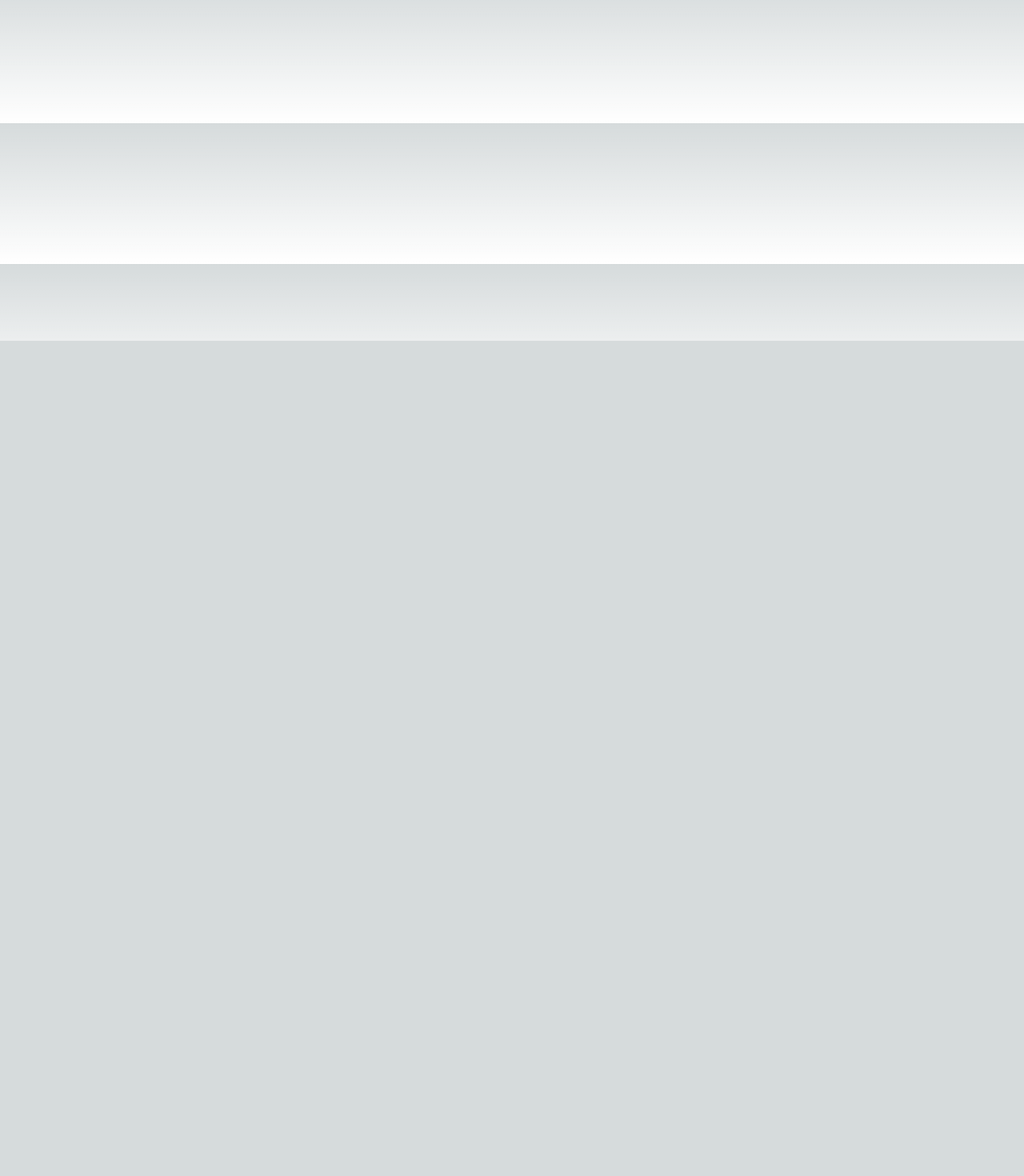
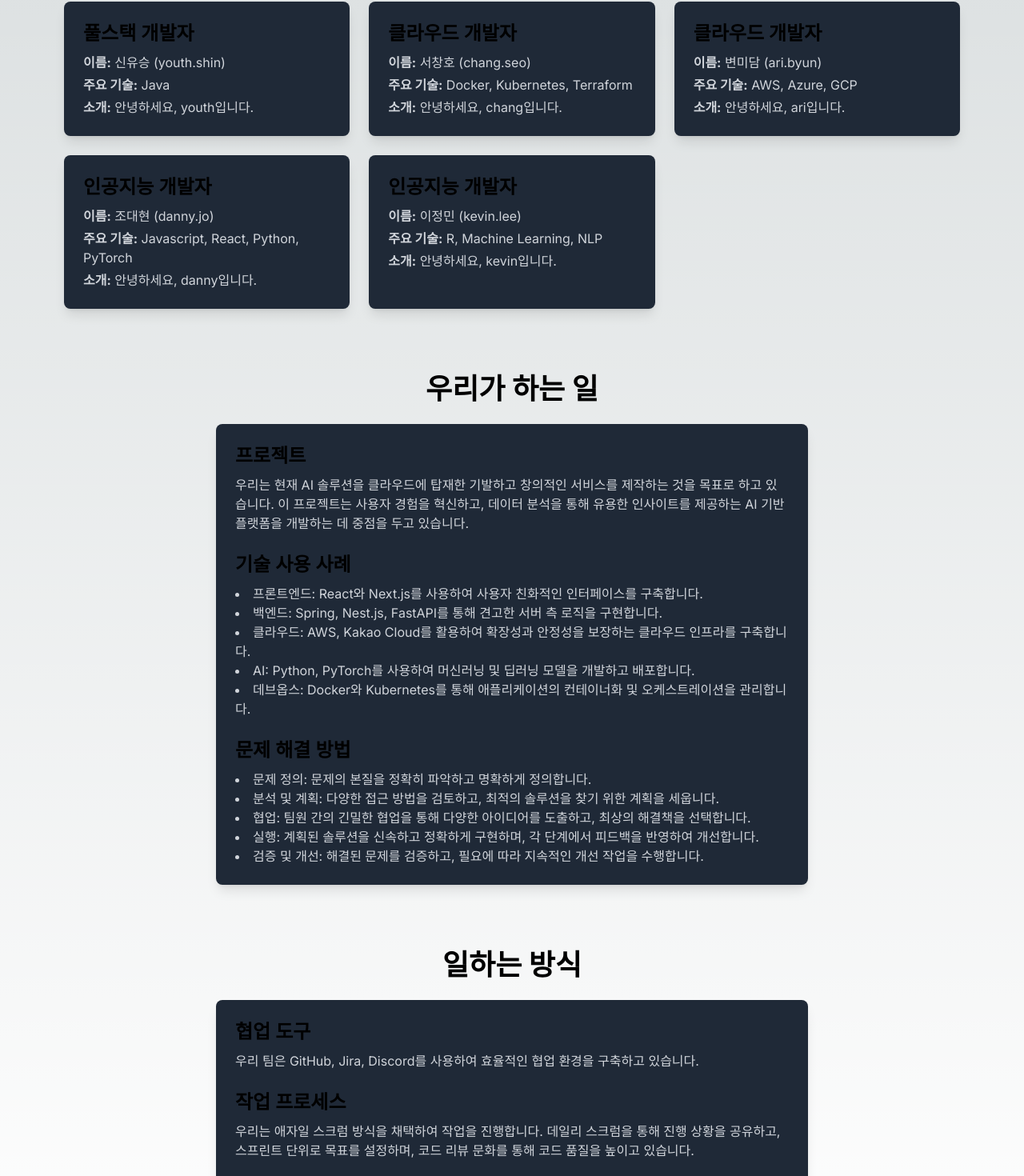
Before and after one commit to ktb6/ktb6-project, a Next.js app: page /about in a window 1280 px wide. Shown: the part 374-1844 px from the top of the page at 80% size. Before the commit the page ends 800 px from the top, so only its background shows below. Built offline with nearby package versions, Linux system fonts and the light colour scheme.

Commit message:
[KTB-1] feat: About 페이지 업데이트

```diff
--- a/src/app/about/page.tsx
+++ b/src/app/about/page.tsx
@@ -1,8 +1,128 @@
+import profileData from "@/assets/data/profile.json";
+import { TitleWrapper } from "@/components/TitleWrapper";
+
 const About = () => {
+  const profile = profileData;
+
   return (
-    <div className="container mx-auto p-4">
-      <h1 className="text-4xl font-bold mb-4">About</h1>
-      <p>This is the about page of the blog.</p>
+    <div className="container mx-auto p-4 flex flex-col gap-8 max-w-[1200px]">
+      <TitleWrapper title=" 안녕하세요, 우리는 카카오테크 부트캠프 1기 6조 육두문자입니다!">
+        <span className="text-2xl">
+          우리 팀은 지속적으로 새로운 기술과 지식을 습득하고, 이를 팀원들과
+          공유함으로써 함께 성장하는 것을 목표로 합니다.
+        </span>
+      </TitleWrapper>
+      <TitleWrapper title="팀원 소개">
+        <section className="grid grid-cols-1 md:grid-cols-2 lg:grid-cols-3 gap-6">
+          {profile.team.members.map((member, index) => (
+            <div key={index} className="bg-gray-800 shadow-lg rounded-lg p-6">
+              <h2 className="text-2xl font-semibold mb-2">
+                {member.role} 개발자
+              </h2>
+              <p className="text-gray-300 mb-1">
+                <span className="font-bold">이름:</span> {member.name} (
+                {member.nickname})
+              </p>
+              <p className="text-gray-300 mb-1">
+                <span className="font-bold">주요 기술:</span>{" "}
+                {member.skills.join(", ")}
+              </p>
+              <p className="text-gray-300">
+                <span className="font-bold">소개:</span> {member.bio}
+              </p>
+            </div>
+          ))}
+        </section>
+      </TitleWrapper>
+      <TitleWrapper title="우리가 하는 일">
+        <section className="bg-gray-800 shadow-lg rounded-lg p-6 flex flex-col gap-2 max-w-[740px]">
+          <div>
+            <h3 className="text-2xl font-semibold mb-2">프로젝트</h3>
+            <p className="text-gray-300 mb-4">
+              우리는 현재 AI 솔루션을 클라우드에 탑재한 기발하고 창의적인
+              서비스를 제작하는 것을 목표로 하고 있습니다. 이 프로젝트는 사용자
+              경험을 혁신하고, 데이터 분석을 통해 유용한 인사이트를 제공하는 AI
+              기반 플랫폼을 개발하는 데 중점을 두고 있습니다.
+            </p>
+          </div>
+          <div>
+            <h3 className="text-2xl font-semibold mb-2">기술 사용 사례</h3>
+            <ul className="list-disc list-inside text-gray-300 mb-4">
+              <li>
+                프론트엔드: React와 Next.js를 사용하여 사용자 친화적인
+                인터페이스를 구축합니다.
+              </li>
+              <li>
+                백엔드: Spring, Nest.js, FastAPI를 통해 견고한 서버 측 로직을
+                구현합니다.
+              </li>
+              <li>
+                클라우드: AWS, Kakao Cloud를 활용하여 확장성과 안정성을 보장하는
+                클라우드 인프라를 구축합니다.
+              </li>
+              <li>
+                AI: Python, PyTorch를 사용하여 머신러닝 및 딥러닝 모델을
+                개발하고 배포합니다.
+              </li>
+              <li>
+                데브옵스: Docker와 Kubernetes를 통해 애플리케이션의 컨테이너화
+                및 오케스트레이션을 관리합니다.
+              </li>
+            </ul>
+          </div>
+          <div>
+            <h3 className="text-2xl font-semibold mb-2">문제 해결 방법</h3>
+            <ul className="list-disc list-inside text-gray-300">
+              <li>
+                문제 정의: 문제의 본질을 정확히 파악하고 명확하게 정의합니다.
+              </li>
+              <li>
+                분석 및 계획: 다양한 접근 방법을 검토하고, 최적의 솔루션을 찾기
+                위한 계획을 세웁니다.
+              </li>
+              <li>
+                협업: 팀원 간의 긴밀한 협업을 통해 다양한 아이디어를 도출하고,
+                최상의 해결책을 선택합니다.
+              </li>
+              <li>
+                실행: 계획된 솔루션을 신속하고 정확하게 구현하며, 각 단계에서
+                피드백을 반영하여 개선합니다.
+              </li>
+              <li>
+                검증 및 개선: 해결된 문제를 검증하고, 필요에 따라 지속적인 개선
+                작업을 수행합니다.
+              </li>
+            </ul>
+          </div>
+        </section>
+      </TitleWrapper>
+      <TitleWrapper title="일하는 방식">
+        <section className="bg-gray-800 shadow-lg rounded-lg p-6 flex flex-col gap-2 max-w-[740px]">
+          <div>
+            <h3 className="text-2xl font-semibold mb-2">협업 도구</h3>
+            <p className="text-gray-300 mb-4">
+              우리 팀은 GitHub, Jira, Discord를 사용하여 효율적인 협업 환경을
+              구축하고 있습니다.
+            </p>
+          </div>
+          <div>
+            <h3 className="text-2xl font-semibold mb-2">작업 프로세스</h3>
+            <p className="text-gray-300 mb-4">
+              우리는 애자일 스크럼 방식을 채택하여 작업을 진행합니다. 데일리
+              스크럼을 통해 진행 상황을 공유하고, 스프린트 단위로 목표를
+              설정하며, 코드 리뷰 문화를 통해 코드 품질을 높이고 있습니다.
+            </p>
+          </div>
+          <div>
+            <h3 className="text-2xl font-semibold mb-2">커뮤니케이션</h3>
+            <p className="text-gray-300 mb-4">
+              팀 내외부와의 원활한 소통을 위해 Discord와 Zep을 사용하고
+              있습니다. 이를 통해 실시간 커뮤니케이션과 협업을 효과적으로
+              진행하고 있습니다.
+            </p>
+          </div>
+        </section>
+      </TitleWrapper>
     </div>
   );
 };
--- a/src/app/contact/page.tsx
+++ /dev/null
@@ -1,10 +0,0 @@
-const Contact = () => {
-  return (
-    <div className="container mx-auto p-4">
-      <h1 className="text-4xl font-bold mb-4">Contact</h1>
-      <p>This is the contact page of the blog.</p>
-    </div>
-  );
-};
-
-export default Contact;
--- a/src/app/layout.tsx
+++ b/src/app/layout.tsx
@@ -1,7 +1,7 @@
 import type { Metadata } from "next";
 import { Inter } from "next/font/google";
 import "@/styles/globals.css";
-import Header from "@/components/Header";
+import Header from "@/components/header";
 
 const inter = Inter({ subsets: ["latin"] });
 
--- /dev/null
+++ b/src/assets/data/profile.json
@@ -0,0 +1,42 @@
+{
+  "team": {
+    "name": "육두문자",
+    "members": [
+      {
+        "role": "풀스택",
+        "name": "신유승",
+        "nickname": "youth.shin",
+        "skills": ["Java"],
+        "bio": "안녕하세요, youth입니다."
+      },
+      {
+        "role": "클라우드",
+        "name": "서창호",
+        "nickname": "chang.seo",
+        "skills": ["Docker", "Kubernetes", "Terraform"],
+        "bio": "안녕하세요, chang입니다."
+      },
+      {
+        "role": "클라우드",
+        "name": "변미담",
+        "nickname": "ari.byun",
+        "skills": ["AWS", "Azure", "GCP"],
+        "bio": "안녕하세요, ari입니다."
+      },
+      {
+        "role": "인공지능",
+        "name": "조대현",
+        "nickname": "danny.jo",
+        "skills": ["Javascript", "React", "Python", "PyTorch"],
+        "bio": "안녕하세요, danny입니다."
+      },
+      {
+        "role": "인공지능",
+        "name": "이정민",
+        "nickname": "kevin.lee",
+        "skills": ["R", "Machine Learning", "NLP"],
+        "bio": "안녕하세요, kevin입니다."
+      }
+    ]
+  }
+}
--- /dev/null
+++ b/src/components/TitleWrapper.tsx
@@ -0,0 +1,15 @@
+import React from "react";
+
+type Props = {
+  title: string;
+  children: React.ReactNode;
+};
+
+export const TitleWrapper = ({ title, children }: Props) => {
+  return (
+    <div className="container mx-auto p-6 flex flex-col items-center">
+      <h1 className="text-4xl font-bold mb-6 text-center">{title}</h1>
+      <div>{children}</div>
+    </div>
+  );
+};
--- a/src/components/header.tsx
+++ b/src/components/header.tsx
@@ -21,11 +21,6 @@ const Header = () => {
                 <span>About</span>
               </Link>
             </li>
-            <li>
-              <Link href="/contact">
-                <span>Contact</span>
-              </Link>
-            </li>
           </ul>
         </nav>
       </div>
```
